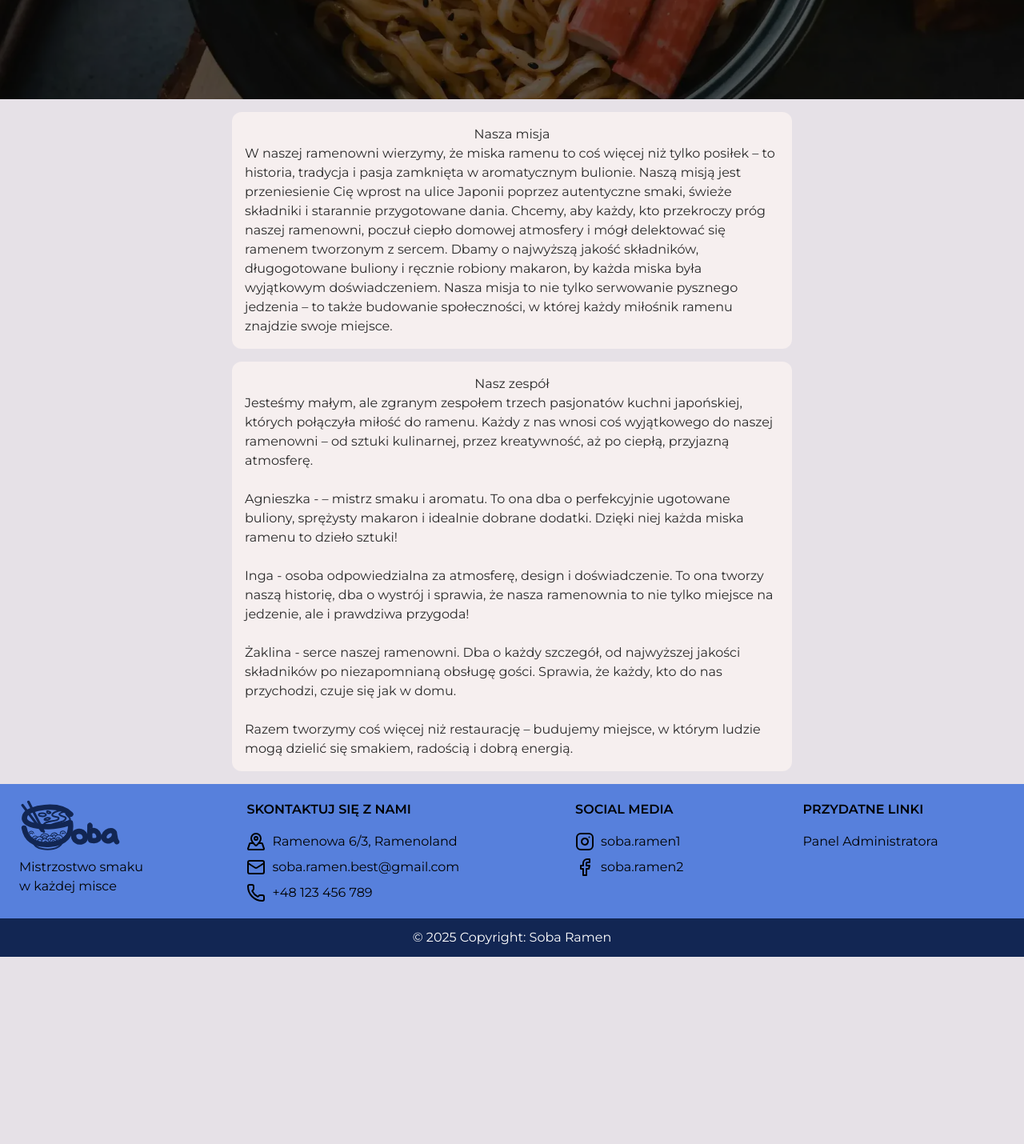
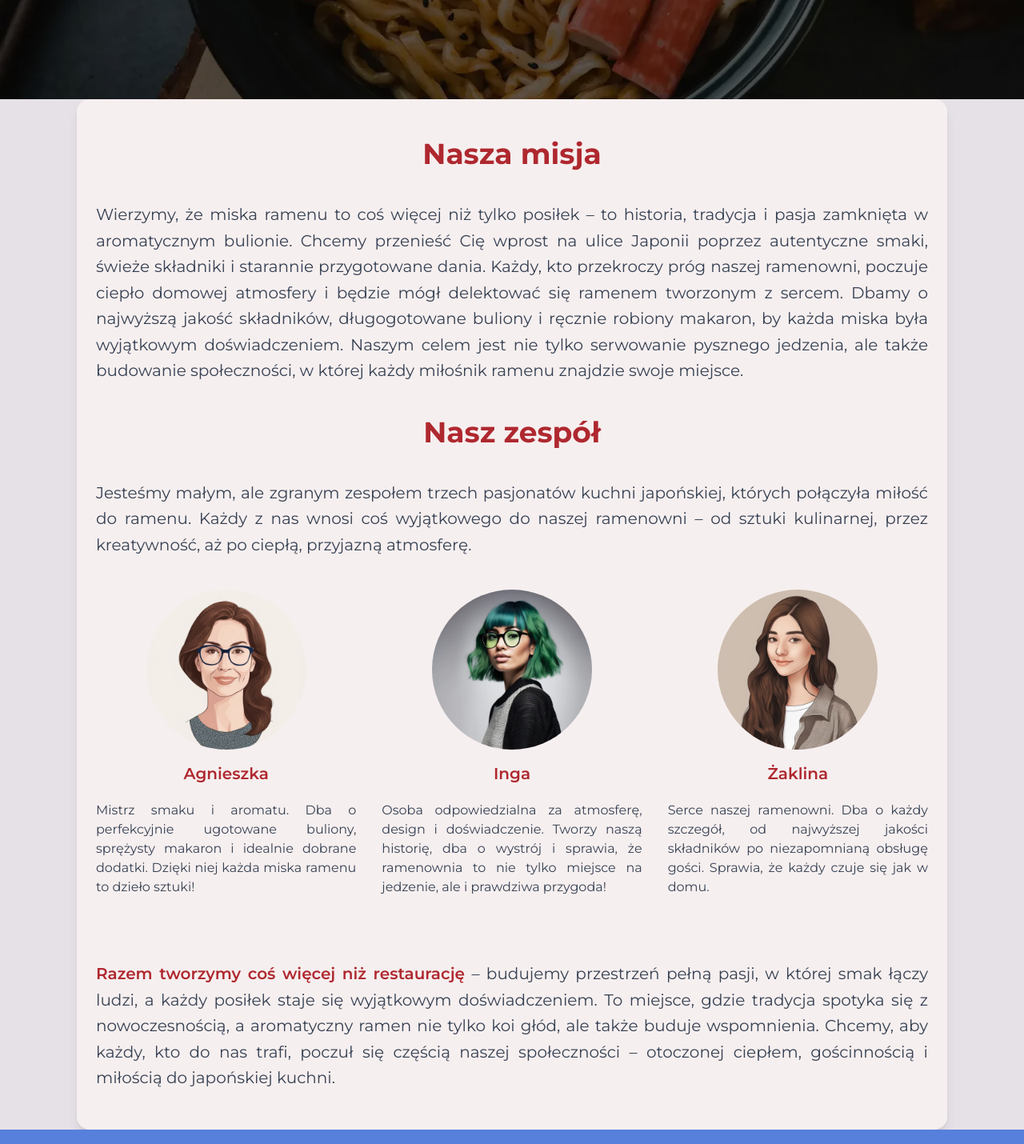
Before and after one commit to charldll/soba-ramen, a React (Vite) app: page /about in a window 1280 px wide. Shown: the part 500-1930 px from the top of the page at 80% size. Before the commit the page ends 1696 px from the top, so only its background shows below. Built offline with nearby package versions, Linux system fonts and the light colour scheme; no server answers.

Commit message:
aboutPage

```diff
--- a/src/routes/About.jsx
+++ b/src/routes/About.jsx
@@ -1,5 +1,9 @@
 import BlurText from "../utils/animations/BlurText";
 import Image from "../Layout/imgs/about.webp";
+import Inga from "../Layout/imgs/Inga.png";
+import Agnieszka from "../Layout/imgs/Agnieszka.png";
+import Żaklina from "../Layout/imgs/Żaklina.png";
+import ScrollToTopButton from "../components/ScrollToTopButton";
 
 export default function About() {
   return (
@@ -7,6 +11,7 @@ export default function About() {
       <div className="relative w-full lg:h-[70vh]">
         <img
           src={Image}
+          loading="eager"
           className="h-[30vh] w-full object-cover lg:h-[70vh] lg:object-[0%_55%]"
         />
         <div className="bg-photo-layer absolute inset-0 flex items-center justify-center">
@@ -20,52 +25,94 @@ export default function About() {
         </div>
       </div>
 
-      <section className="wrapper-outer mx-auto -mt-[20px] w-fit rounded-xl bg-[#F6EFEF] p-4 pt-10 md:w-[90%] xl:w-[80%]">
-        <h1>Nasza misja</h1>W naszej ramenowni wierzymy, że miska ramenu to coś
-        więcej niż tylko posiłek – to historia, tradycja i pasja zamknięta w
-        aromatycznym bulionie. Naszą misją jest przeniesienie Cię wprost na
-        ulice Japonii poprzez autentyczne smaki, świeże składniki i starannie
-        przygotowane dania. Chcemy, aby każdy, kto przekroczy próg naszej
-        ramenowni, poczuł ciepło domowej atmosfery i mógł delektować się ramenem
-        tworzonym z sercem. Dbamy o najwyższą jakość składników, długogotowane
-        buliony i ręcznie robiony makaron, by każda miska była wyjątkowym
-        doświadczeniem. Nasza misja to nie tylko serwowanie pysznego jedzenia –
-        to także budowanie społeczności, w której każdy miłośnik ramenu znajdzie
-        swoje miejsce.{" "}
+      <div className="mx-auto w-full max-w-[95%] rounded-2xl bg-[#F6EFEF] p-6 py-12 shadow-lg md:max-w-[90%] xl:max-w-[85%]">
+        <section>
+          <h1 className="text-menu-red mb-10 text-center text-3xl font-bold md:text-4xl">
+            Nasza misja
+          </h1>
+          <p className="text-center text-lg leading-relaxed text-gray-700 md:text-justify md:text-xl">
+            Wierzymy, że miska ramenu to coś więcej niż tylko posiłek – to
+            historia, tradycja i pasja zamknięta w aromatycznym bulionie. Chcemy
+            przenieść Cię wprost na ulice Japonii poprzez autentyczne smaki,
+            świeże składniki i starannie przygotowane dania. Każdy, kto
+            przekroczy próg naszej ramenowni, poczuje ciepło domowej atmosfery i
+            będzie mógł delektować się ramenem tworzonym z sercem. Dbamy o
+            najwyższą jakość składników, długogotowane buliony i ręcznie robiony
+            makaron, by każda miska była wyjątkowym doświadczeniem. Naszym celem
+            jest nie tylko serwowanie pysznego jedzenia, ale także budowanie
+            społeczności, w której każdy miłośnik ramenu znajdzie swoje miejsce.
+          </p>
         </section>
 
-      <section className="wrapper-outer mx-auto -mt-[20px] w-fit rounded-xl bg-[#F6EFEF] p-4 pt-10 md:w-[90%] xl:w-[80%]">
-        <h1>Nasz zespół</h1>
-        <p>
+        <section>
+          <h1 className="text-menu-red mt-10 mb-10 text-center text-3xl font-bold md:text-4xl">
+            Nasz zespół
+          </h1>
+          <p className="text-center text-lg leading-relaxed text-gray-700 md:text-justify md:text-xl">
             Jesteśmy małym, ale zgranym zespołem trzech pasjonatów kuchni
-          japońskiej, których połączyła miłość do ramenu. Każdy z nas wnosi coś
-          wyjątkowego do naszej ramenowni – od sztuki kulinarnej, przez
+            japońskiej, których połączyła miłość do ramenu. Każdy z nas wnosi
+            coś wyjątkowego do naszej ramenowni – od sztuki kulinarnej, przez
             kreatywność, aż po ciepłą, przyjazną atmosferę.
           </p>
-        <br />
-        <p>
-          Agnieszka - – mistrz smaku i aromatu. To ona dba o perfekcyjnie
-          ugotowane buliony, sprężysty makaron i idealnie dobrane dodatki.
-          Dzięki niej każda miska ramenu to dzieło sztuki!
+          <div className="mt-10 grid gap-8 md:grid-cols-2 lg:grid-cols-3">
+            <div className="flex flex-col items-center text-center">
+              <img
+                src={Agnieszka}
+                alt="Agnieszka"
+                className="h-50 w-50 transform rounded-full object-cover transition duration-300 hover:scale-110"
+              />
+              <h2 className="text-menu-red mt-4 text-xl font-semibold">
+                Agnieszka
+              </h2>
+              <p className="mt-5 text-gray-700 md:text-justify">
+                Mistrz smaku i aromatu. Dba o perfekcyjnie ugotowane buliony,
+                sprężysty makaron i idealnie dobrane dodatki. Dzięki niej każda
+                miska ramenu to dzieło sztuki!
               </p>
-        <br />
-        <p>
-          Inga - osoba odpowiedzialna za atmosferę, design i doświadczenie. To
-          ona tworzy naszą historię, dba o wystrój i sprawia, że nasza
-          ramenownia to nie tylko miejsce na jedzenie, ale i prawdziwa przygoda!
+            </div>
+            <div className="flex flex-col items-center text-center">
+              <img
+                src={Inga}
+                alt="Inga"
+                className="h-50 w-50 transform rounded-full object-cover transition duration-300 hover:scale-110"
+              />
+              <h2 className="text-menu-red mt-4 text-xl font-semibold">Inga</h2>
+              <p className="mt-5 text-gray-700 md:text-justify">
+                Osoba odpowiedzialna za atmosferę, design i doświadczenie.
+                Tworzy naszą historię, dba o wystrój i sprawia, że ramenownia to
+                nie tylko miejsce na jedzenie, ale i prawdziwa przygoda!
               </p>
-        <br />
-        <p>
-          Żaklina - serce naszej ramenowni. Dba o każdy szczegół, od najwyższej
-          jakości składników po niezapomnianą obsługę gości. Sprawia, że każdy,
-          kto do nas przychodzi, czuje się jak w domu.
+            </div>
+            <div className="flex flex-col items-center text-center md:col-span-2 lg:col-span-1">
+              <img
+                src={Żaklina}
+                alt="Żaklina"
+                className="h-50 w-50 transform rounded-full object-cover transition duration-300 hover:scale-110"
+              />
+              <h2 className="text-menu-red mt-4 text-xl font-semibold">
+                Żaklina
+              </h2>
+              <p className="mt-5 text-gray-700 md:text-justify">
+                Serce naszej ramenowni. Dba o każdy szczegół, od najwyższej
+                jakości składników po niezapomnianą obsługę gości. Sprawia, że
+                każdy czuje się jak w domu.
               </p>
-        <br />
-        <p>
-          Razem tworzymy coś więcej niż restaurację – budujemy miejsce, w którym
-          ludzie mogą dzielić się smakiem, radością i dobrą energią.
+            </div>
+          </div>
+          <p className="mt-20 text-center text-lg leading-relaxed text-gray-700 md:text-justify md:text-xl">
+            <span className="text-menu-red font-semibold">
+              Razem tworzymy coś więcej niż restaurację{" "}
+            </span>
+            – budujemy przestrzeń pełną pasji, w której smak łączy ludzi, a
+            każdy posiłek staje się wyjątkowym doświadczeniem. To miejsce, gdzie
+            tradycja spotyka się z nowoczesnością, a aromatyczny ramen nie tylko
+            koi głód, ale także buduje wspomnienia. Chcemy, aby każdy, kto do
+            nas trafi, poczuł się częścią naszej społeczności – otoczonej
+            ciepłem, gościnnością i miłością do japońskiej kuchni.
           </p>
         </section>
+      </div>
+      <ScrollToTopButton />
     </main>
   );
 }
```
Lines whose indentation alone changed are shown as unchanged.
